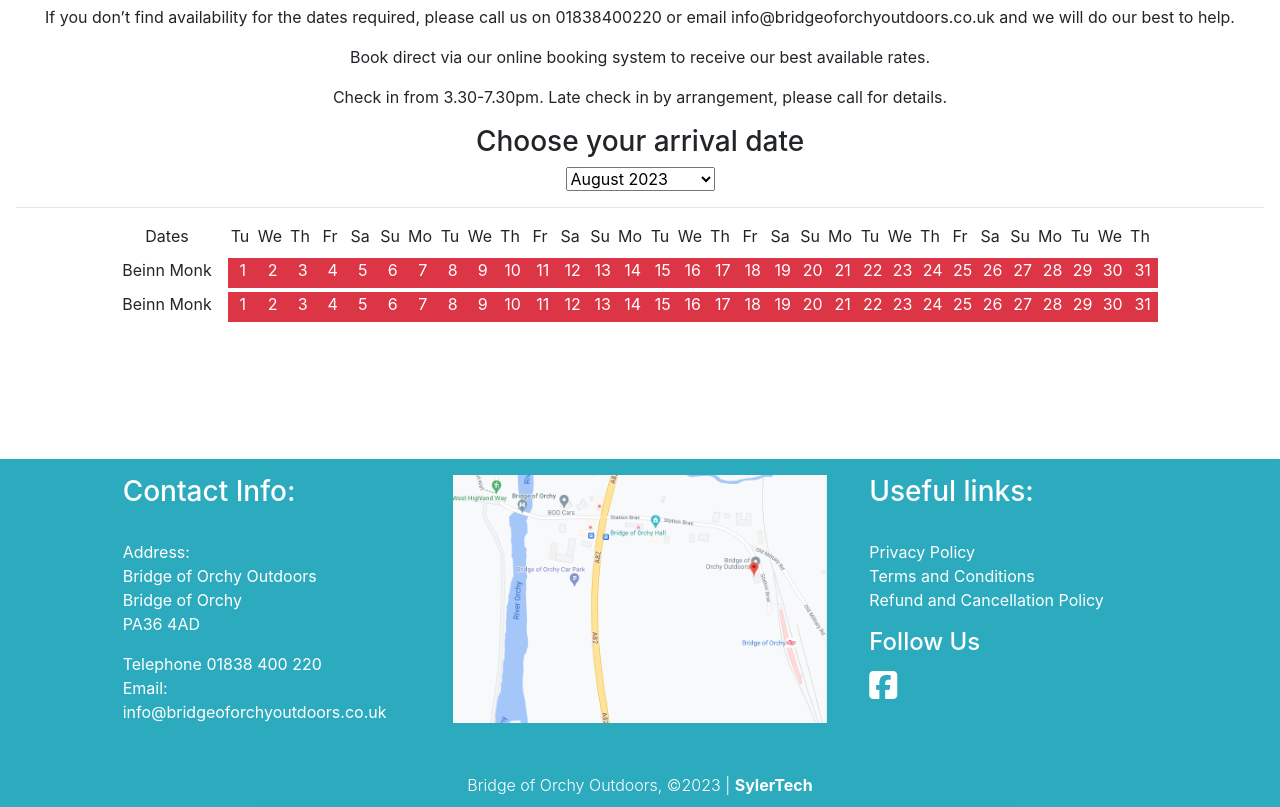
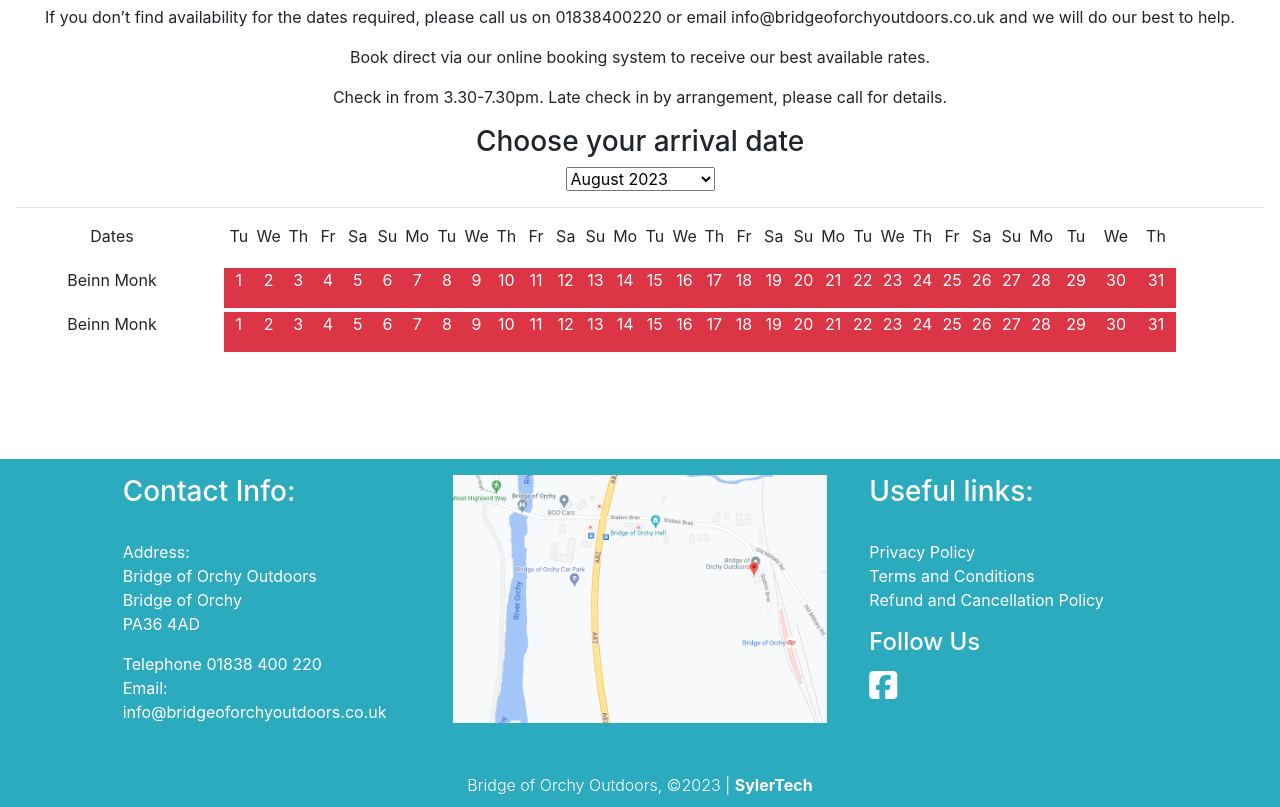
Before and after one commit to syler11/orchy_outdoors, a Django app: page /booking/ in a window 1280 px wide. Shown: the part 258-1065 px from the top of the page. Run offline with Django 3.2, Linux system fonts and the light colour scheme; some libraries are stand-ins or nearby versions.

Commit message:
added calendar front facing design

```diff
--- a/home/templates/home/booking.html
+++ b/home/templates/home/booking.html
@@ -22,8 +22,9 @@
             <option value="2023-10-01">October 2023</option>
         </select>
         <hr>
-            <div class="d-flex justify-content-center" id="days">
-                <div class="pr-3 booking-title">Dates</div>
+        <div class="d-flex row no-gutters justify-content-center" id="days">
+            <div class="pr-3 col-lg-2 col-md-12 booking-title">Dates</div>
+            <div class="col-lg-2 col-md-12 p-0 d-flex">
                 <div class="booking-square" id="day1"></div>
                 <div class="booking-square" id="day2"></div>
                 <div class="booking-square" id="day3"></div>
@@ -31,6 +32,8 @@
                 <div class="booking-square" id="day5"></div>
                 <div class="booking-square" id="day6"></div>
                 <div class="booking-square" id="day7"></div>
+            </div>
+            <div class="col-lg-2 col-md-12 p-0 d-flex d-day">
                 <div class="booking-square" id="day8"></div>
                 <div class="booking-square" id="day9"></div>
                 <div class="booking-square" id="day10"></div>
@@ -38,6 +41,8 @@
                 <div class="booking-square" id="day12"></div>
                 <div class="booking-square" id="day13"></div>
                 <div class="booking-square" id="day14"></div>
+            </div>
+            <div class="col-lg-2 col-md-12 p-0 d-flex d-day">
                 <div class="booking-square" id="day15"></div>
                 <div class="booking-square" id="day16"></div>
                 <div class="booking-square" id="day17"></div>
@@ -45,6 +50,8 @@
                 <div class="booking-square" id="day19"></div>
                 <div class="booking-square" id="day20"></div>
                 <div class="booking-square" id="day21"></div>
+            </div>
+            <div class="col-lg-2 col-md-12 p-0 d-flex d-day">
                 <div class="booking-square" id="day22"></div>
                 <div class="booking-square" id="day23"></div>
                 <div class="booking-square" id="day24"></div>
@@ -52,13 +59,17 @@
                 <div class="booking-square" id="day26"></div>
                 <div class="booking-square" id="day27"></div>
                 <div class="booking-square" id="day28"></div>
+            </div>
+            <div class="col-lg-2 col-md-12 p-0 d-flex d-day">
                 <div class="booking-square" id="day29"></div>
                 <div class="booking-square" id="day30"></div>
                 <div class="booking-square" id="day31"></div>
+            </div>
 
         </div>
-            <div class="d-flex justify-content-center pt-1" id="podA">
-                <div class="pr-3">Beinn Monk</div>
+        <div class="d-flex row no-gutters pt-1" id="podA">
+            <div class="pr-3 col-lg-2 col-md-12">Beinn Monk</div>
+                    <div class="col-lg-2 col-md-12 p-0 d-flex">
                         <div class="booking-square bg-danger text-white" id="podA_1"><a class="text-white" href="#"
                             onclick="modalClick(this)" data-toggle="modal" data-target="#no_availability">1</a></div>
                     <div class="booking-square bg-danger text-white" id="podA_2"><a class="text-white" href="#"
@@ -73,6 +84,8 @@
                             onclick="modalClick(this)" data-toggle="modal" data-target="#no_availability">6</a></div>
                     <div class="booking-square bg-danger text-white" id="podA_7"><a class="text-white" href="#"
                             onclick="modalClick(this)" data-toggle="modal" data-target="#no_availability">7</a></div>
+                    </div>
+                    <div class="col-lg-2 col-md-12 p-0 d-flex">
                         <div class="booking-square bg-danger text-white" id="podA_8"><a class="text-white" href="#"
                             onclick="modalClick(this)" data-toggle="modal" data-target="#no_availability">8</a></div>
                     <div class="booking-square bg-danger text-white" id="podA_9"><a class="text-white" href="#"
@@ -87,6 +100,8 @@
                             onclick="modalClick(this)" data-toggle="modal" data-target="#no_availability">13</a></div>
                     <div class="booking-square bg-danger text-white" id="podA_14"><a class="text-white" href="#"
                             onclick="modalClick(this)" data-toggle="modal" data-target="#no_availability">14</a></div>
+                    </div>
+                    <div class="col-lg-2 col-md-12 p-0 d-flex">
                         <div class="booking-square bg-danger text-white" id="podA_15"><a class="text-white" href="#"
                             onclick="modalClick(this)" data-toggle="modal" data-target="#no_availability">15</a></div>
                     <div class="booking-square bg-danger text-white" id="podA_16"><a class="text-white" href="#"
@@ -101,6 +116,8 @@
                             onclick="modalClick(this)" data-toggle="modal" data-target="#no_availability">20</a></div>
                     <div class="booking-square bg-danger text-white" id="podA_21"><a class="text-white" href="#"
                             onclick="modalClick(this)" data-toggle="modal" data-target="#no_availability">21</a></div>
+                    </div>
+                    <div class="col-lg-2 col-md-12 p-0 d-flex">
                         <div class="booking-square bg-danger text-white" id="podA_22"><a class="text-white" href="#"
                             onclick="modalClick(this)" data-toggle="modal" data-target="#no_availability">22</a></div>
                     <div class="booking-square bg-danger text-white" id="podA_23"><a class="text-white" href="#"
@@ -115,6 +132,8 @@
                             onclick="modalClick(this)" data-toggle="modal" data-target="#no_availability">27</a></div>
                     <div class="booking-square bg-danger text-white" id="podA_28"><a class="text-white" href="#"
                             onclick="modalClick(this)" data-toggle="modal" data-target="#no_availability">28</a></div>
+                    </div>
+                    <div class="col-lg-2 col-md-12 p-0 d-flex">
                         <div class="booking-square bg-danger text-white" id="podA_29"><a class="text-white" href="#"
                             onclick="modalClick(this)" data-toggle="modal" data-target="#no_availability">29</a></div>
                     <div class="booking-square bg-danger text-white" id="podA_30"><a class="text-white" href="#"
@@ -122,8 +141,10 @@
                     <div class="booking-square bg-danger text-white" id="podA_31"><a class="text-white" href="#"
                             onclick="modalClick(this)" data-toggle="modal" data-target="#no_availability">31</a></div>
                     </div>
-            <div class="d-flex justify-content-center pt-1" id="podB">
-                <div class="pr-3">Beinn Monk</div>
+        </div>
+        <div class="d-flex row no-gutters pt-1" id="podB">
+            <div class="pr-3 col-lg-2 col-md-12">Beinn Monk</div>
+                    <div class="col-lg-2 col-md-12 p-0 d-flex">
                         <div class="booking-square bg-danger text-white" id="podB_1"><a class="text-white" href="#"
                             onclick="modalClick(this)" data-toggle="modal" data-target="#no_availability">1</a></div>
                     <div class="booking-square bg-danger text-white" id="podB_2"><a class="text-white" href="#"
@@ -138,6 +159,8 @@
                             onclick="modalClick(this)" data-toggle="modal" data-target="#no_availability">6</a></div>
                     <div class="booking-square bg-danger text-white" id="podB_7"><a class="text-white" href="#"
                             onclick="modalClick(this)" data-toggle="modal" data-target="#no_availability">7</a></div>
+                    </div>
+                    <div class="col-lg-2 col-md-12 p-0 d-flex">
                         <div class="booking-square bg-danger text-white" id="podB_8"><a class="text-white" href="#"
                             onclick="modalClick(this)" data-toggle="modal" data-target="#no_availability">8</a></div>
                     <div class="booking-square bg-danger text-white" id="podB_9"><a class="text-white" href="#"
@@ -152,6 +175,8 @@
                             onclick="modalClick(this)" data-toggle="modal" data-target="#no_availability">13</a></div>
                     <div class="booking-square bg-danger text-white" id="podB_14"><a class="text-white" href="#"
                             onclick="modalClick(this)" data-toggle="modal" data-target="#no_availability">14</a></div>
+                    </div>
+                    <div class="col-lg-2 col-md-12 p-0 d-flex">
                         <div class="booking-square bg-danger text-white" id="podB_15"><a class="text-white" href="#"
                             onclick="modalClick(this)" data-toggle="modal" data-target="#no_availability">15</a></div>
                     <div class="booking-square bg-danger text-white" id="podB_16"><a class="text-white" href="#"
@@ -166,6 +191,8 @@
                             onclick="modalClick(this)" data-toggle="modal" data-target="#no_availability">20</a></div>
                     <div class="booking-square bg-danger text-white" id="podB_21"><a class="text-white" href="#"
                             onclick="modalClick(this)" data-toggle="modal" data-target="#no_availability">21</a></div>
+                    </div>
+                    <div class="col-lg-2 col-md-12 p-0 d-flex">
                         <div class="booking-square bg-danger text-white" id="podB_22"><a class="text-white" href="#"
                             onclick="modalClick(this)" data-toggle="modal" data-target="#no_availability">22</a></div>
                     <div class="booking-square bg-danger text-white" id="podB_23"><a class="text-white" href="#"
@@ -180,6 +207,8 @@
                             onclick="modalClick(this)" data-toggle="modal" data-target="#no_availability">27</a></div>
                     <div class="booking-square bg-danger text-white" id="podB_28"><a class="text-white" href="#"
                             onclick="modalClick(this)" data-toggle="modal" data-target="#no_availability">28</a></div>
+                    </div>
+                    <div class="col-lg-2 col-md-12 p-0 d-flex">
                         <div class="booking-square bg-danger text-white" id="podB_29"><a class="text-white" href="#"
                             onclick="modalClick(this)" data-toggle="modal" data-target="#no_availability">29</a></div>
                     <div class="booking-square bg-danger text-white" id="podB_30"><a class="text-white" href="#"
@@ -190,9 +219,11 @@
         </div>
     </div>
 </div>
+</div>
 
 <!-- Modal -->
-<div class="modal fade" id="no_availability" tabindex="-1" role="dialog" aria-labelledby="no_availability" aria-hidden="true">
+<div class="modal fade" id="no_availability" tabindex="-1" role="dialog" aria-labelledby="no_availability"
+    aria-hidden="true">
     <div class="modal-dialog modal-dialog-centered" role="document">
         <div class="modal-content">
             <div class="modal-header border-0">
--- a/static/css/base.css
+++ b/static/css/base.css
@@ -62,8 +62,8 @@ ul {
 }
 
 .booking-square {
-    height: 30px;
-    width: 30px;
+    height: 40px;
+    width: 40px;
     text-align: center;
 }
 
@@ -87,6 +87,15 @@ ul {
     .hero-image {
         height: auto;
     }
+
+    .booking-square {
+        width: 14%;
+    }
+
+    .d-day {
+        display: none!important;
+    }
+
 }
 
 @media only screen and (max-width: 768px) {
@@ -97,6 +106,8 @@ ul {
     .map-image {
         width: 550px;
     }
+
+
 }
 
 @media only screen and (max-width: 568px) {
```
Lines whose indentation alone changed are shown as unchanged.
